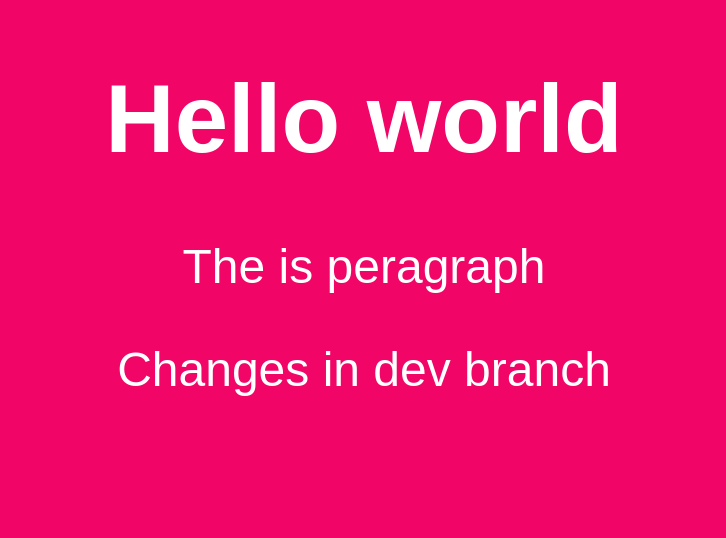
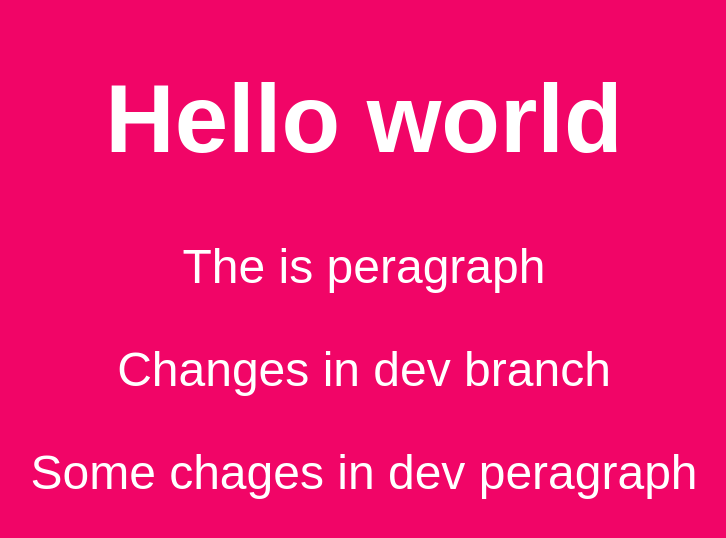
Before and after one commit to Rajeshchoudharyrc/tindog1, a plain HTML site: page index.html in a window 1280 px wide. Shown: the whole page, without its empty margins (276-1002 px from the left). Drawn offline with Linux system fonts and the light colour scheme.

Commit message:
Update index.html

```diff
--- a/index.html
+++ b/index.html
@@ -11,5 +11,6 @@
     <h1>Hello world</h1>
     <p>The is peragraph</p>
     <p>Changes in dev branch</p>
+    <p>Some chages in dev peragraph</p>
 </body>
 </html>
```
